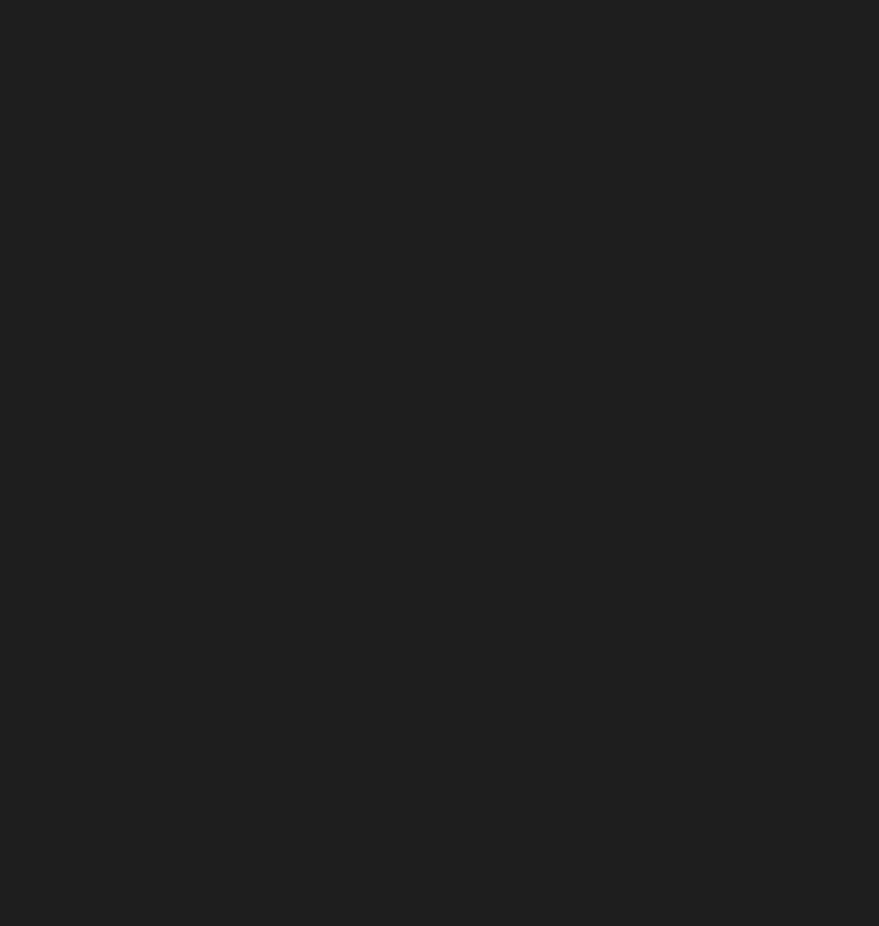
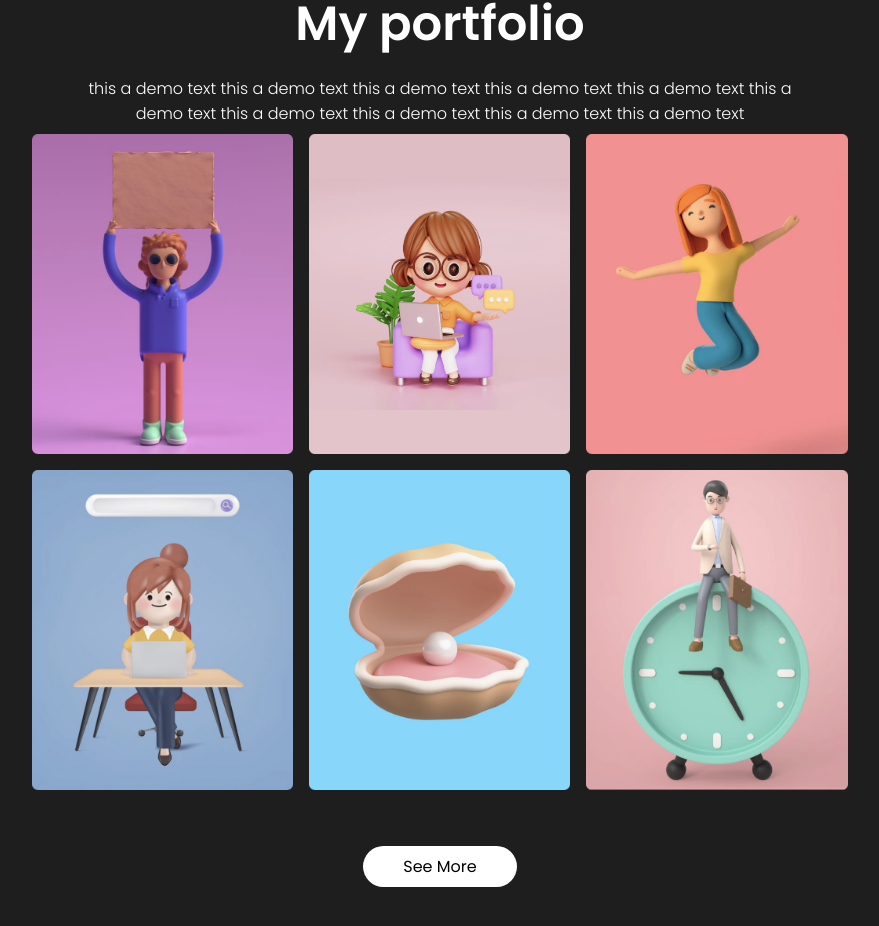
Before and after one commit to AyoubBelhaj/Portfolio, a React (Create React App) app in the folder portfolio/: page / in a window 1280 px wide. Shown: the part 1437-2363 px from the top of the page, without its empty margins (200-1079 px from the left). Before the commit the page ends 1409 px from the top, so only its background shows below. Built offline with nearby package versions, Linux system fonts and the light colour scheme; a web font is replaced by a local one.

Commit message:
works section

```diff
--- a/portfolio/src/App.js
+++ b/portfolio/src/App.js
@@ -1,12 +1,15 @@
 import Navbar from "./components/NavBar/navbar";
 import Intro from "./components/Intro/intro";
 import Skills from "./components/Skills/skills";
+import Works from "./components/Works/works";
+
 function App() {
   return (
     <div className="App">
         <Navbar/>
         <Intro/>
         <Skills/>
+        <Works/>
     </div>
   );
 }
--- /dev/null
+++ b/portfolio/src/components/Works/works.css
@@ -0,0 +1,53 @@
+#works {
+    min-height: calc(100vh - 4rem);
+    width: 100vw;
+    max-width: 60rem;
+    display: flex;
+    flex-direction: column;
+    align-items: center;
+    justify-content: center;
+    margin: 0 auto;
+    text-align: center;
+    padding: 0 1rem;
+}
+
+.workstitle{
+    margin: 1rem 0;
+    font-size: 3rem;
+}
+
+.worksDesc{
+    font-weight: 300;
+    font-size: 1rem;
+    max-width: 45rem;
+}
+
+.worksImgs{
+    display: flex;
+    align-items: center;
+    justify-content: center;
+    flex-wrap: wrap;
+    width: 100vw;
+    max-width: 65rem;
+}
+
+.worksImg{
+    object-fit: cover;
+    height: 20rem;
+    margin: 0.5rem;
+}
+
+.workBtn{
+    margin: 3rem 0;
+    padding: 0.5rem 2.5rem;
+    border: none;
+    border-radius: 2rem;
+    background: white;
+    font-size: 1rem;
+}
+
+@media screen and (max-width:585px){
+    .worksImg{
+        height: 48vw;
+    }
+}
--- /dev/null
+++ b/portfolio/src/components/Works/works.js
@@ -0,0 +1,29 @@
+import React from "react";
+import "./works.css";
+import Portfolio1 from '../../assets/portfolio-1.png';
+import Portfolio2 from '../../assets/portfolio-2.png';
+import Portfolio3 from '../../assets/portfolio-3.png';
+import Portfolio4 from '../../assets/portfolio-4.png';
+import Portfolio5 from '../../assets/portfolio-5.png';
+import Portfolio6 from '../../assets/portfolio-6.png';
+
+
+const Works = () => {
+    return(
+       <section id="works">
+            <h2 className="workstitle">My portfolio</h2>
+            <span className="worksDesc">this a demo text this a demo text this a demo text this a demo text this a demo text this a demo text this a demo text this a demo text this a demo text this a demo text</span>
+            <div className="worksImgs">
+                <img src={Portfolio1} className="worksImg" alt=" work"/>
+                <img src={Portfolio2} className="worksImg" alt=" work"/>
+                <img src={Portfolio3} className="worksImg" alt=" work"/>
+                <img src={Portfolio4} className="worksImg" alt=" work"/>
+                <img src={Portfolio5} className="worksImg" alt=" work"/>
+                <img src={Portfolio6} className="worksImg" alt=" work"/>
+            </div>
+            <button className="workBtn">See More</button>
+       </section>
+    );
+}
+
+export default Works;
```
